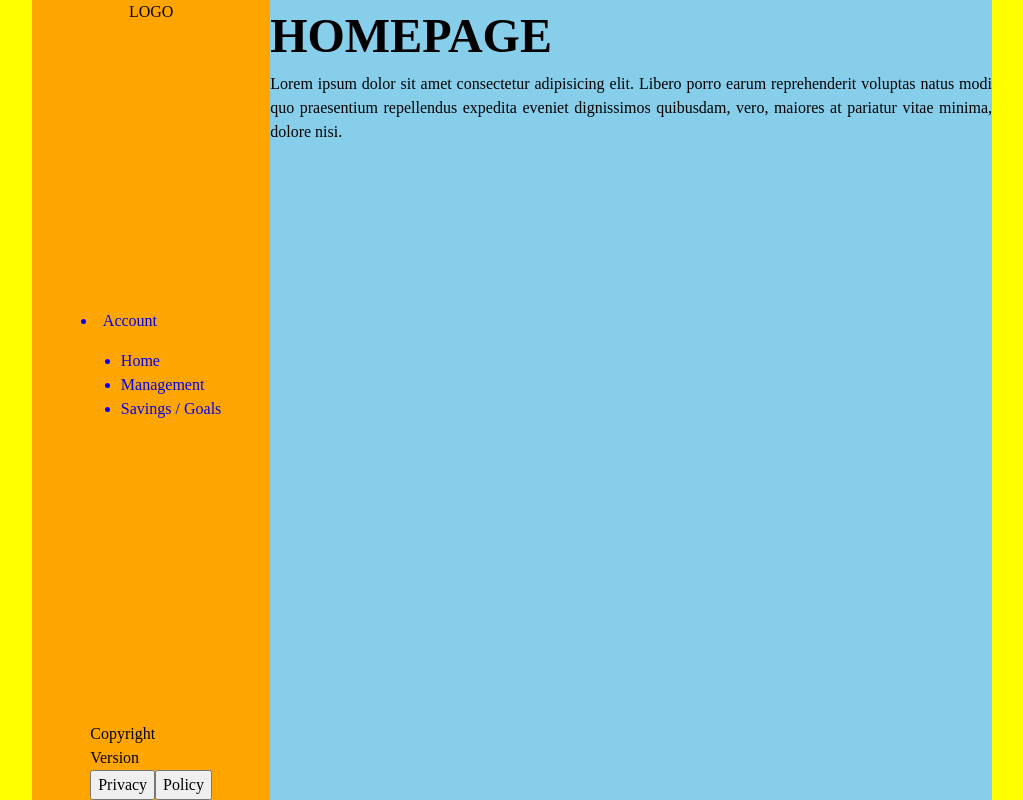
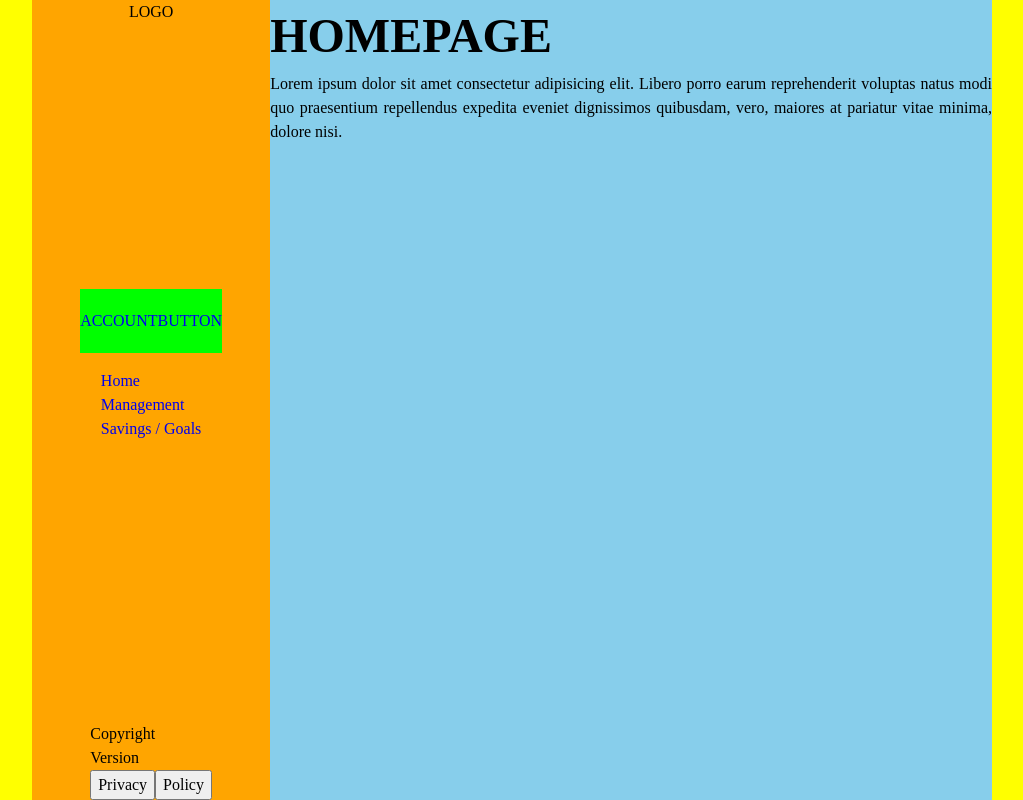
Before and after one commit to nekithrill/Finance-tracker-client, a React (Vite) app in the folder client/: page / in a window 1280 px wide. Shown: the whole page, without its empty margins (128-1151 px from the left). Built offline with nearby package versions, Linux system fonts and the light colour scheme; a web font is replaced by a local one.

Commit message:
[feature(account)]: account components init

```diff
--- a/client/src/components/Account/AccountPanel/AccountButton/AccountButton.tsx
+++ b/client/src/components/Account/AccountPanel/AccountButton/AccountButton.tsx
@@ -0,0 +1,11 @@
+import styles from './AccountButton.module.scss'
+
+const AccountButton: React.FC = () => {
+	return (
+		<>
+			<div className={styles['account-button']}>BUTTON</div>
+		</>
+	)
+}
+
+export default AccountButton
--- a/client/src/components/Account/AccountPanel/AccountPanel.module.scss
+++ b/client/src/components/Account/AccountPanel/AccountPanel.module.scss
@@ -0,0 +1,9 @@
+.account-panel {
+	width: 100%;
+	height: 4rem;
+
+	display: flex;
+	align-items: center;
+
+	background-color: lime;
+}
--- a/client/src/components/Account/AccountPanel/AccountPanel.tsx
+++ b/client/src/components/Account/AccountPanel/AccountPanel.tsx
@@ -0,0 +1,16 @@
+import AccountButton from './AccountButton/AccountButton'
+import styles from './AccountPanel.module.scss'
+import UserBar from './UserBar/UserBar'
+
+const AccountPanel: React.FC = () => {
+	return (
+		<>
+			<div className={styles['account-panel']}>
+				<UserBar />
+				<AccountButton />
+			</div>
+		</>
+	)
+}
+
+export default AccountPanel
--- /dev/null
+++ b/client/src/components/Account/AccountPanel/UserBar/UserBar.tsx
@@ -0,0 +1,11 @@
+import styles from './UserBar.module.scss'
+
+const UserBar: React.FC = () => {
+	return (
+		<>
+			<div className={styles['user-bar']}>ACCOUNT</div>
+		</>
+	)
+}
+
+export default UserBar
--- a/client/src/components/Sidebar/SidebarMenu/SidebarMenu.module.scss
+++ b/client/src/components/Sidebar/SidebarMenu/SidebarMenu.module.scss
@@ -0,0 +1,18 @@
+.sidebar-menu {
+	width: 100%;
+	display: flex;
+	flex-direction: column;
+	align-items: center;
+
+	& > ul {
+		display: flex;
+		flex-direction: column;
+		justify-content: center;
+		// align-items: center;
+		padding: 0;
+		list-style-type: none;
+
+		& > li {
+		}
+	}
+}
--- a/client/src/components/Sidebar/SidebarMenu/SidebarMenu.tsx
+++ b/client/src/components/Sidebar/SidebarMenu/SidebarMenu.tsx
@@ -1,11 +1,13 @@
+import AccountPanel from 'components/Account/AccountPanel/AccountPanel'
 import { NavLink } from 'react-router-dom'
+import styles from './SidebarMenu.module.scss'
 
 const SidebarMenu = () => {
 	return (
 		<>
-			<div className='menu'>
+			<div className={styles['sidebar-menu']}>
 				<NavLink to='/account'>
-					<li>Account</li>
+					<AccountPanel />
 				</NavLink>
 
 				<ul>
@@ -26,4 +28,4 @@ const SidebarMenu = () => {
 	)
 }
 
-export default SidebarMenu;
+export default SidebarMenu
```
Also changed, not shown: client/src/components/Account/AccountCard/AccountCard.tsx (+11 -0 lines), client/src/components/Account/AccountPanel/UserBar/UserBar.module.scss (added).
